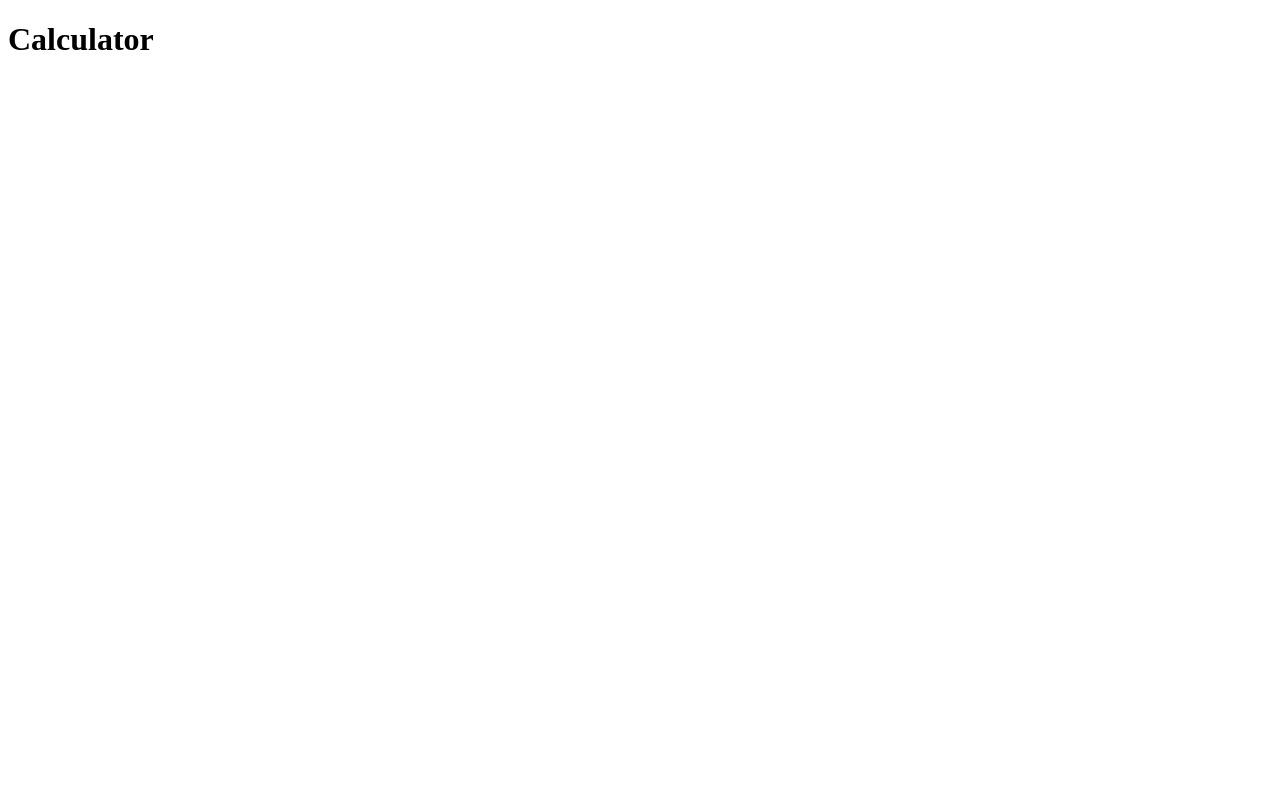
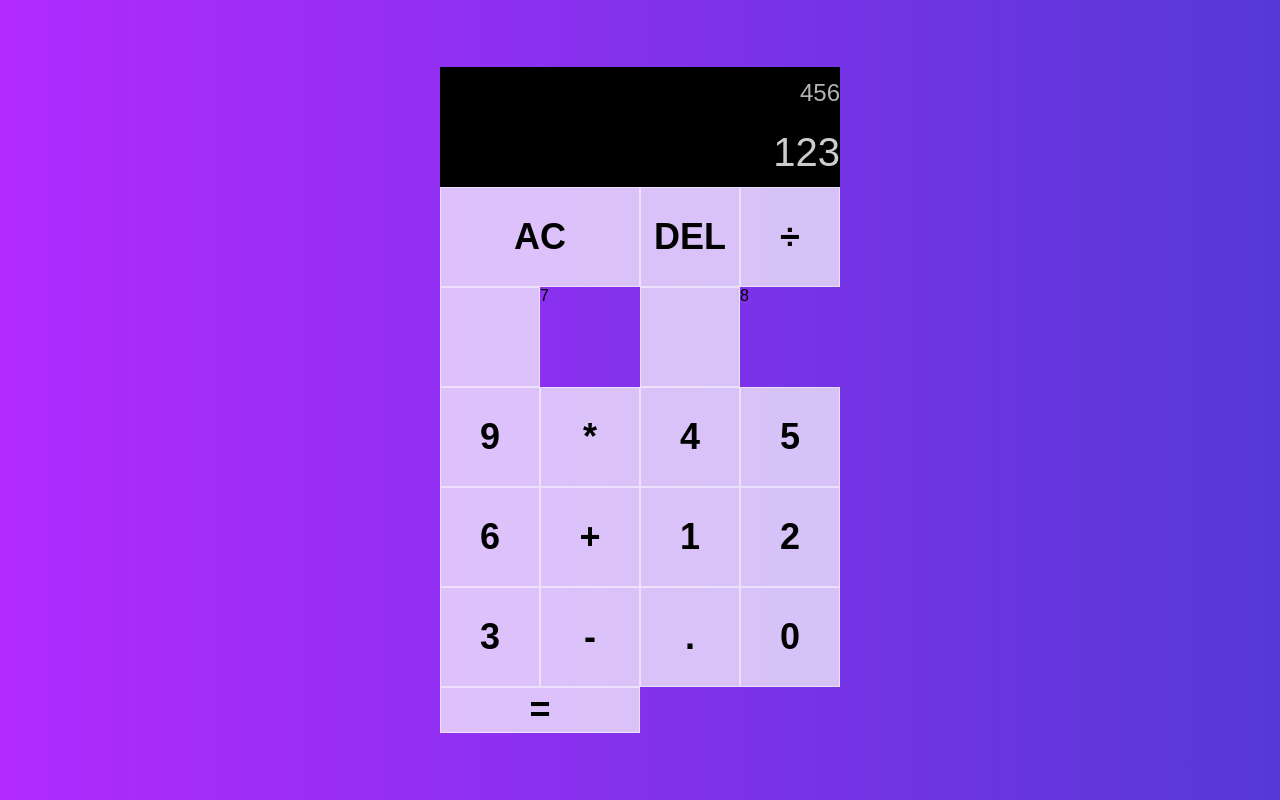
Before and after one commit to ghellerman/calculator, a plain HTML site: page index.html in a window 1280 px wide. Drawn offline with Linux system fonts and the light colour scheme.

Commit message:
finished html and css

```diff
--- a/index.html
+++ b/index.html
@@ -5,15 +5,33 @@
     <meta http-equiv="X-UA-Compatible" content="IE=edge">
     <meta name="viewport" content="width=device-width, initial-scale=1.0">
     <title>Calculator</title>
+    <link rel="stylesheet" href="styles.css">
+    <script src="script.js" defer></script>
 </head>
 <body>
-    <header>
-        <h1 class="title">Calculator</h1>
-    </header>
-
-    <main class="main-container">
-
-    </main>
-
+    <div class="calculator-grid">
+        <div class="output">
+            <div data-previous-operand class="previous-operand">456</div>
+            <div data-current-operand class="current-operand">123</div>
+        </div>
+        <button data-all-clear class="span-two">AC</button>
+        <button data-delete>DEL</button>
+        <button data-operation>÷</button>
+        <button data-number></button>7</button>
+        <button data-number></button>8</button>
+        <button data-number>9</button>
+        <button data-operation>*</button>
+        <button data-number>4</button>
+        <button data-number>5</button>
+        <button data-number>6</button>
+        <button data-operation>+</button>
+        <button data-number>1</button>
+        <button data-number>2</button>
+        <button data-number>3</button>
+        <button data-operation>-</button>
+        <button data-number>.</button>
+        <button data-number>0</button>
+        <button data-equals class="span-two">=</button>
+    </div>
 </body>
 </html>
--- a/script.js
+++ b/script.js
@@ -0,0 +1,47 @@
+class Calculator {
+    constructor(previousOperandText, currentOperandText) {
+        this.previousOperandText = previousOperandText;
+        this.currentOperandText = currentOperandText;
+    }
+
+    clear() {
+
+    }
+
+    delete() {
+
+    }
+
+    appendNumber(number) {
+
+    }
+
+    chooseOperation(operation) {
+
+    }
+
+    compute() {
+
+    }
+
+    updateDisplay() {
+
+    }
+}
+
+const numberButtons = document.querySelectorAll('[data-number]');
+const operationButtons = document.querySelectorAll('[data-operation]');
+const equalsButton = document.querySelector('[data-equals]');
+const deleteButton = document.querySelector('[data-delete]');
+const allClearButton = document.querySelector('[data-all-clear]');
+const previousOperandText = document.querySelector('[data-previous-operand]');
+const currentOperandText = document.querySelector('[data-current-operand]');
+
+const calculator = new Calculator(previousOperandText, currentOperandText);
+
+numberButtons.forEach(button => {
+    button.addEventListener('click', () => {
+        calculator.appendNumber(button.innerText);
+        calculator.updateDisplay();
+    });
+});
--- a/styles.css
+++ b/styles.css
@@ -0,0 +1,58 @@
+*, *::before, *::after {
+    box-sizing: border-box;
+    font-family: Arial, sans-serif;
+    font-weight: normal;
+}
+
+body {
+    padding: 0;
+    margin: 0;
+    background: linear-gradient(to right, #a200ffd5, #2d09cece)
+}
+
+.calculator-grid {
+    display: grid;
+    justify-content: center;
+    align-content: center;
+    min-height: 100vh;
+    grid-template-columns: repeat(4, 100px);
+    grid-template-rows: minmax(120px, auto) repeat(5, 100px);
+}
+
+.calculator-grid > button {
+    cursor: pointer;
+    font-size: 2.25rem;
+    outline: none;
+    font-weight: 600;
+    border: 1px solid rgba(255, 255, 255, 0.5);
+    background: rgba(255, 255, 255, 0.7);
+}
+
+.calculator-grid > button:hover {
+    background: rgba(255, 255, 255, 0.9);
+}
+
+.span-two {
+    grid-column: span 2;
+}
+
+.output {
+    grid-column: 1 / -1;
+    background-color: black;
+    display: flex;
+    flex-direction: column;
+    align-items: flex-end;
+    justify-content: space-around;
+    word-wrap: break-word;
+    word-break: break-all;
+}
+
+.previous-operand {
+    font-size: 1.5rem;
+    color: rgba(255, 255, 255, 0.7);
+}
+
+.current-operand {
+    font-size: 2.5rem;
+    color: rgba(255, 255, 255, 0.8);
+}
```
